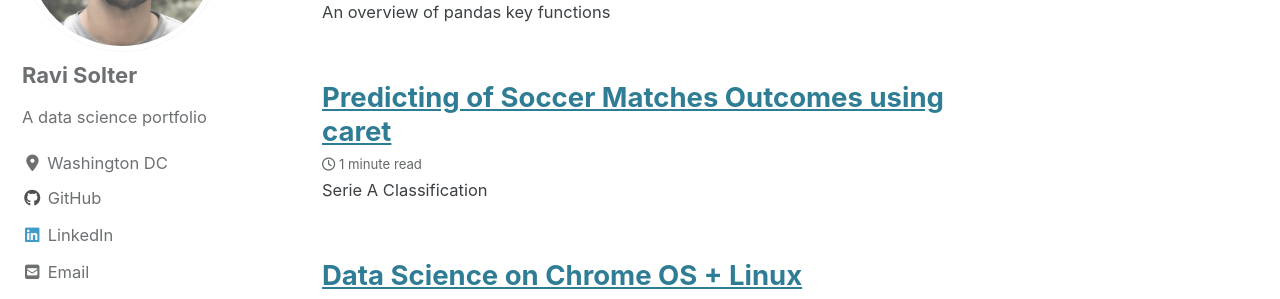
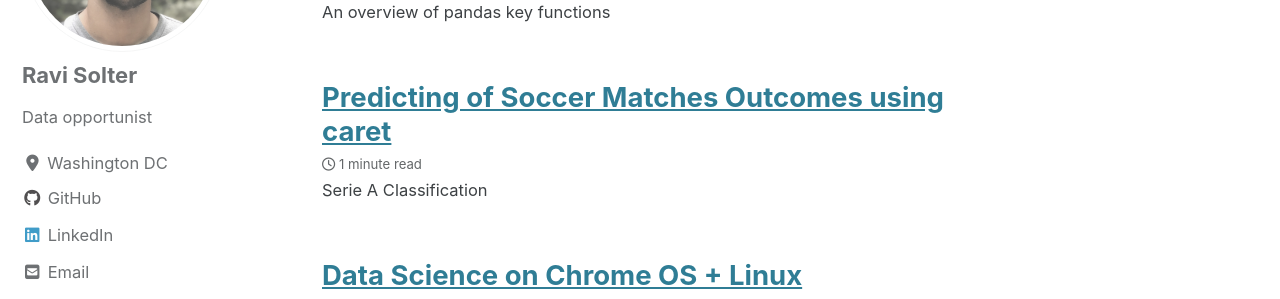
Before and after one commit to rsolter/rsolter.github.io, a Jekyll site: the page built from index.html, in a window 1280 px wide. Shown: the part 259-558 px from the top of the page. Built offline with Jekyll 4.4.1, drawn with Linux system fonts in a browser that asks for light colours; cached includes are drawn as plain includes; nearby versions of some CDN libraries; the list of posts is cut into pages by our own code.

Commit message:
'data opportunist'

```diff
--- a/_config.yml
+++ b/_config.yml
@@ -95,7 +95,7 @@ analytics:
 author:
   name             : "Ravi Solter"
   avatar           : "/assets/images/va_photo-01.jpeg"
-  bio              : "A data science portfolio"
+  bio              : "Data opportunist"
   location         : "Washington DC"
   email            : ravisolter@gmail.com
   links:
```
